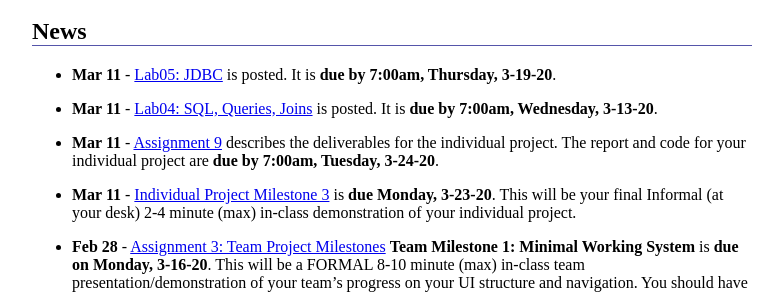
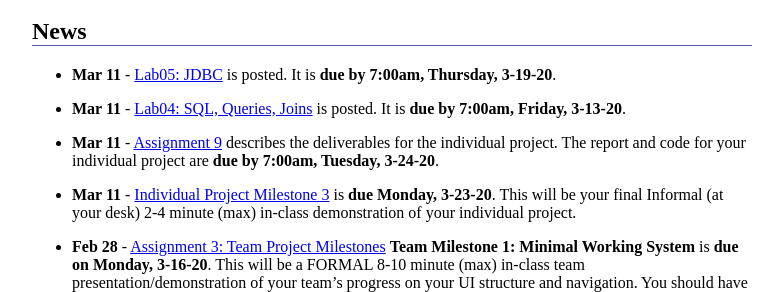
Before and after one commit to ycpcs/cs320-spring2020, a Jekyll site: the page built from index.md, in a window 1280 px wide. Shown: the part 457-749 px from the top of the page, without its empty margins (248-1031 px from the left). Built offline with Jekyll 4.4.1, drawn with Linux system fonts in a browser that asks for light colours.

Commit message:
updated lab04 due date

```diff
--- a/index.md
+++ b/index.md
@@ -54,7 +54,7 @@ All information about the course will be posted here.
 
 * **Mar 11** - [Lab05: JDBC](labs/lab05.html) is posted.  It is **due by 7:00am, Thursday, 3-19-20**.
 
-* **Mar 11** - [Lab04: SQL, Queries, Joins](labs/lab04.html) is posted.  It is **due by 7:00am, Wednesday, 3-13-20**.
+* **Mar 11** - [Lab04: SQL, Queries, Joins](labs/lab04.html) is posted.  It is **due by 7:00am, Friday, 3-13-20**.
 
 * **Mar 11** - [Assignment 9](assign/assign09.html) describes the deliverables for the individual project.  The report and code for your individual project are **due by 7:00am, Tuesday, 3-24-20**.
 
```
